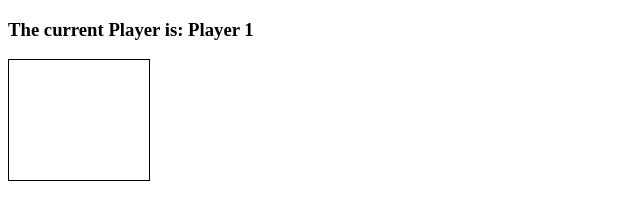
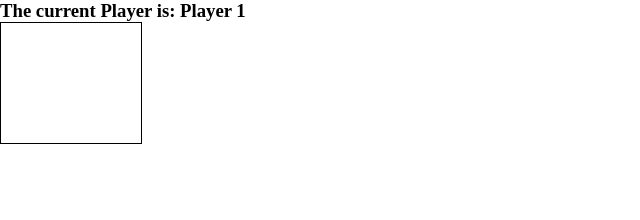
Before and after one commit to PJMantoss/connect-four, a plain HTML site: page index.html in a window 1280 px wide. Shown: the whole page, without its empty margins (0-640 px from the left). Drawn offline with Linux system fonts and the light colour scheme.

Commit message:
update markup

```diff
--- a/style.css
+++ b/style.css
@@ -1,4 +1,8 @@
-* {}
+* {
+    margin: 0;
+    padding: 0;
+}
+
 .grid {
     border: 1px solid;
     display: flex;
```
